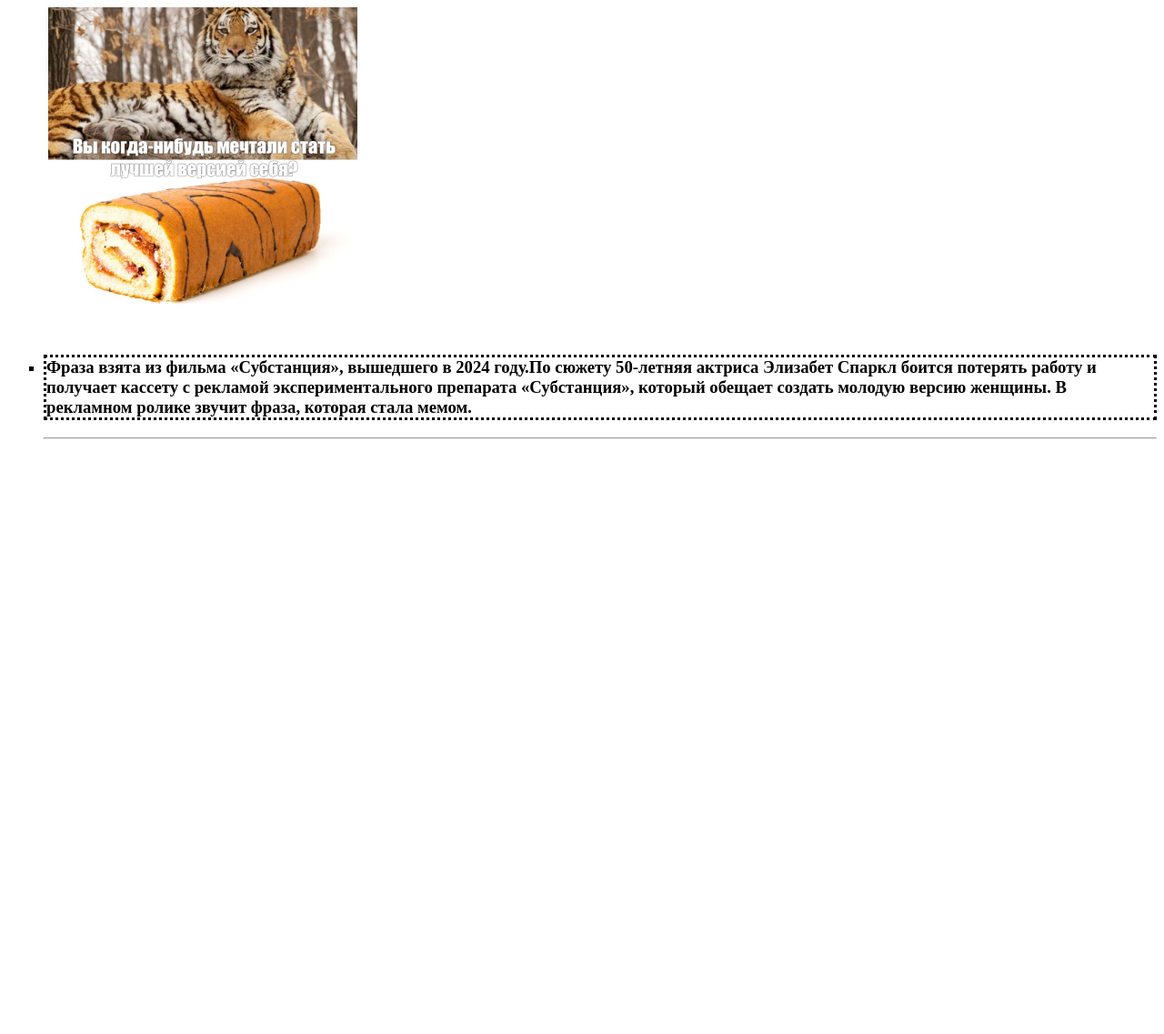
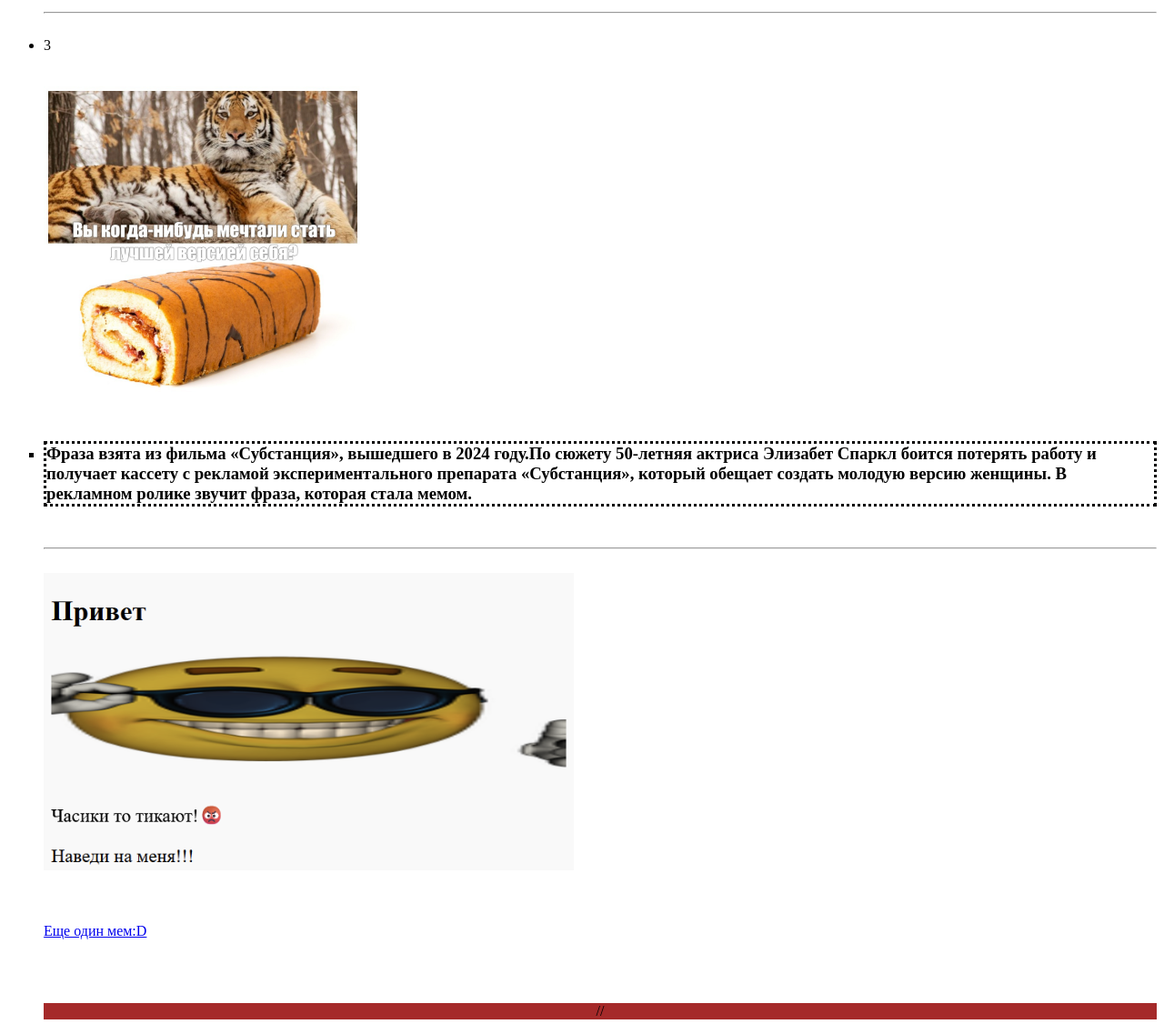
Before and after one commit to dimagrig/sait, a plain HTML site: page index.html in a window 1280 px wide. Shown: the part 1377-2514 px from the top of the page at 91% size. Before the commit the page ends 1876 px from the top, so only its background shows below. Drawn offline with Linux system fonts and the light colour scheme.

Commit message:
Update index.html

```diff
--- a/index.html
+++ b/index.html
@@ -1,3 +1,8 @@
+<!DOCTYPE html>
+<html>
+ <body>
+  <p style = "background-color: brown; text-align: center;"> \\</p></a>
+
     <h1 style = "text-align: center; border: 3px solid black;" >МЕМОЛОГИЯ </h1>
 
     <p style = "text-align: center; color: rgb(255, 140, 0);"> [ПОПУЛЯРНЫЕ МЕМЫ 2025]</p>
@@ -13,13 +18,17 @@
       <h3 style = "border: 3px dotted rgb(2, 1, 1);"> Мем появился из рыболовных видео, где блогеры использовали фразу «Карась дуреет от этой прикормки». Позже выражение начало приобретать метаироничное значение, а слово «прикормка» стало ассоциироваться с навязчивой рекламой.</li>
                                                                            </h3>
 
+                                                                           <br>
+                                                                           <br>
+                                                          <hr>
 
 
 
     </li>
       <br>
       <br>
-<hr>
+
+
       <br>
       <br>
      <ul>
@@ -48,5 +57,25 @@
           <li style = "list-style-type: square;">
             <h3 style = "border: 3px dotted rgb(2, 1, 1);">Фраза взята из фильма «Субстанция», вышедшего в 2024 году.По сюжету 50-летняя актриса Элизабет Спаркл боится потерять работу и получает кассету с рекламой экспериментального препарата «Субстанция», который обещает создать молодую версию женщины. В рекламном ролике звучит фраза, которая стала мемом. </h3>
 
+<br>
+            <hr>
+‍
+  <br>
+      <img src = "111.PNG" title="НУ ЧТО ТАМ У НАС С ДЕНЬГАМИ!?">
+      <br>
+      <br>
+      <br>
+      <br>
 
-              <hr>
+<a href = "1411424731_1400805347_image.jpg" style = "text-align: start;"> Еще один мем:D</a>
+
+              <br>
+              <br>
+              <br>
+              <br>
+          <p style = "background-color: brown; text-align: center;">// </p>
+
+
+
+ </body>
+</html>
```
Lines whose indentation alone changed are shown as unchanged.
